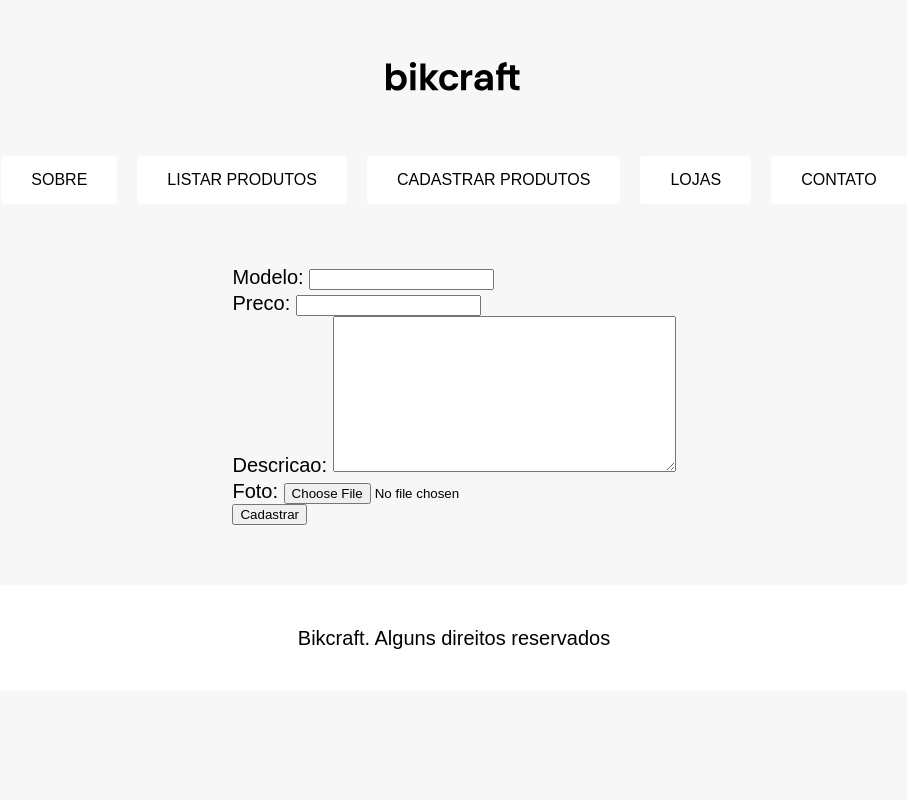
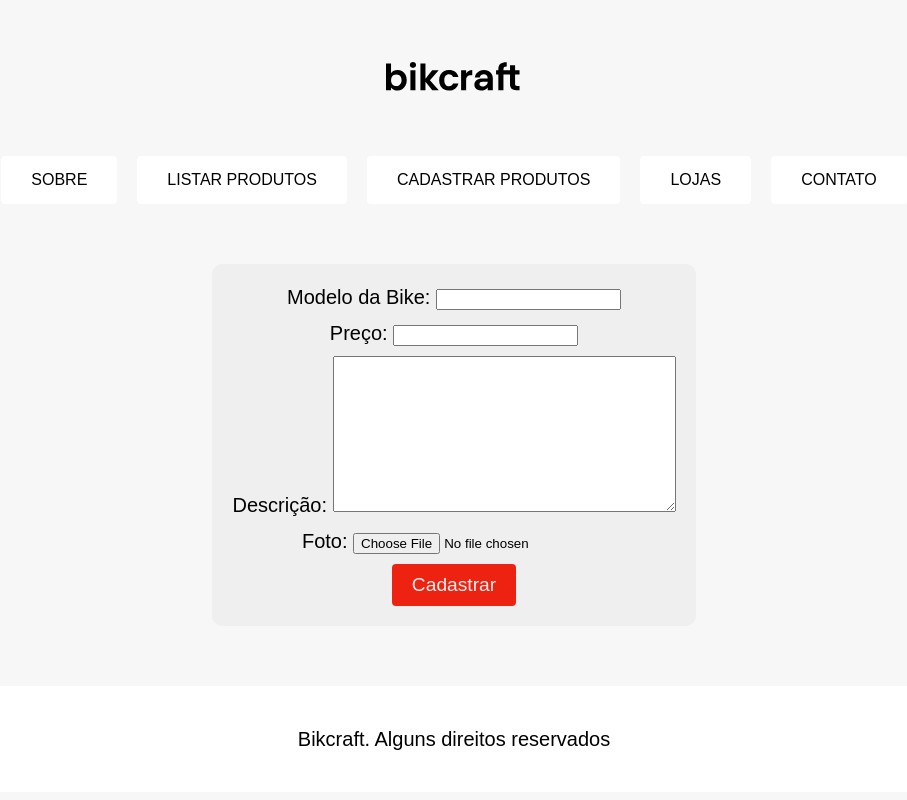
Before and after one commit to gylmonteiro/bikcraft, a Django app: page /cadastrar/ in a window 1280 px wide. Shown: the whole page, without its empty margins (186-1093 px from the left). Run offline with Django 5.2, Linux system fonts and the light colour scheme.

Commit message:
alterado forms para model forms e criado validações de campos personalizados

```diff
--- a/bikes/forms.py
+++ b/bikes/forms.py
@@ -1,20 +1,61 @@
 from django import forms
 from .models import Bike
 
-class BikeForm(forms.Form):
-    modelo = forms.CharField(max_length=30)
-    preco = forms.FloatField()
-    descricao = forms.CharField(widget=forms.Textarea)
-    foto = forms.ImageField()
 
-    def save(self):
-        bike = Bike(
-           modelo = self.cleaned_data['modelo'],
-           preco = self.cleaned_data['preco'],
-           descricao = self.cleaned_data['descricao'],
-           foto = self.cleaned_data['foto']
-        )
+class BikeModelForm(forms.ModelForm):
 
-        bike.save()
+    class Meta:
+        model = Bike
+        fields = "__all__"
 
-        return bike
+    # Validação do preço
+    def clean_preco(self):
+        preco_cadastro = self.cleaned_data['preco']
+
+        if preco_cadastro < 200:
+            self.add_error('preco', 'O preço não pode ser menor do que R$200')
+
+        return preco_cadastro
+
+
+    # Validação do tamanho do arquivo de imagem
+    def clean_foto(self):
+        tamanho_maximo = 2
+
+        imagem = self.cleaned_data.get('foto')
+
+        # Converter a imagem
+        tamanho_imagem = tamanho_maximo * 1024 * 1024
+
+
+        # Validando o tamanho da imagem
+        if imagem.size > tamanho_imagem:
+            raise forms.ValidationError('A imagem tem um tamanho maior que o suportado')
+        return imagem
+
+
+
+
+
+
+
+
+
+# class BikeForm(forms.Form):
+#     modelo = forms.CharField(max_length=30)
+#     preco = forms.FloatField(label='Preço')
+#     descricao = forms.CharField(label='Descrição', widget=forms.Textarea)
+#     foto = forms.ImageField()
+
+
+#     def save(self):
+#         bike = Bike(
+#            modelo = self.cleaned_data['modelo'],
+#            preco = self.cleaned_data['preco'],
+#            descricao = self.cleaned_data['descricao'],
+#            foto = self.cleaned_data['foto']
+#         )
+
+#         bike.save()
+
+#         return bike
--- a/bikes/models.py
+++ b/bikes/models.py
@@ -2,9 +2,9 @@ from django.db import models
 
 # Create your models here.
 class Bike(models.Model):
-    modelo = models.CharField(max_length=30)
-    preco = models.FloatField()
-    descricao = models.TextField()
+    modelo = models.CharField(max_length=30, verbose_name="Modelo da Bike")
+    preco = models.FloatField(verbose_name='Preço')
+    descricao = models.TextField(verbose_name='Descrição')
     foto = models.ImageField(upload_to='bikes/', blank=True, null=True)
 
     def __str__(self):
--- a/bikes/templates/formulario_bike.html
+++ b/bikes/templates/formulario_bike.html
@@ -1,5 +1,11 @@
 {% extends "base/base.html" %}
 {% load static %}
+
+{% block head %}
+    <link rel="stylesheet" href="{% static "bikes/css/form_produtos.css" %}">
+{% endblock head %}
+
+
 
 {% block conteudo %}
 
--- a/bikes/urls.py
+++ b/bikes/urls.py
@@ -3,5 +3,6 @@ from . import views
 
 urlpatterns = [
     path('', views.home, name='pagina-inicial'),
-    path('cadastrar/', views.cadastrar, name='cadastra-bike')
+    path('cadastrar/', views.cadastrar, name='cadastra-bike'),
+    path('bikes/', views.listar_bikes, name='listar-bikes')
 ]
--- a/bikes/views.py
+++ b/bikes/views.py
@@ -1,5 +1,6 @@
 from django.shortcuts import render, redirect
-from .forms import BikeForm
+from .forms import BikeModelForm
+from .models import Bike
 
 
 # Create your views here.
@@ -11,10 +12,15 @@ def home(request):
 def cadastrar(request):
 
     if request.method == 'POST':
-        bike_form = BikeForm(request.POST, request.FILES)
+        bike_form = BikeModelForm(request.POST, request.FILES)
         if bike_form.is_valid():
             bike_form.save()
             return redirect ('pagina-inicial')
     else:
-        bike_form = BikeForm()
+        bike_form = BikeModelForm()
     return render(request, 'formulario_bike.html', {'form': bike_form})
+
+
+def listar_bikes(request):
+    bikes = Bike.objects.all()
+    return render (request, 'produtos.html', {'bikes': bikes})
--- a/templates/base/base.html
+++ b/templates/base/base.html
@@ -12,7 +12,7 @@
 
     <div class="menu">
         <a href="#">Sobre</a>
-        <a href="#">Listar Produtos</a>
+        <a href="{% url "listar-bikes" %}">Listar Produtos</a>
         <a href="{% url "cadastra-bike" %}"> Cadastrar Produtos </a>
         <a href="#">Lojas</a>
         <a href="#">Contato</a>
--- /dev/null
+++ b/templates/static/bikes/css/form_produtos.css
@@ -0,0 +1,19 @@
+form {
+    background: #efefef;
+    padding: 20px;
+    border-radius: 10px;
+    display: grid;
+    grid-template-columns: 1fr;
+    justify-items: center;
+    gap: 10px;
+}
+
+
+form button {
+    padding: 10px 20px;
+    background-color: #e21;
+    border-radius: 4px;
+    color: #efefef;
+    border: none;
+    font-size: 1.2rem;
+}
```
Also changed, not shown: bikes/templates/produtos.html (+8 -6 lines), templates/static/bikes/css/container_produtos.css (+22 -3 lines), media/bikes/51ubK0YkhQL._AC_UF10001000_QL80_.jpg (deleted), media/bikes/685550983.jpg (deleted), media/bikes/SKA-VERMELHA-Lateral_HegZeat.jpg (deleted), media/bikes/SKA-VERMELHA-Lateral_SMr0KbX.jpg (deleted), media/bikes/SKA-VERMELHA-Lateral_iANo5ps.jpg (deleted), media/bikes/images.jpeg (added).
